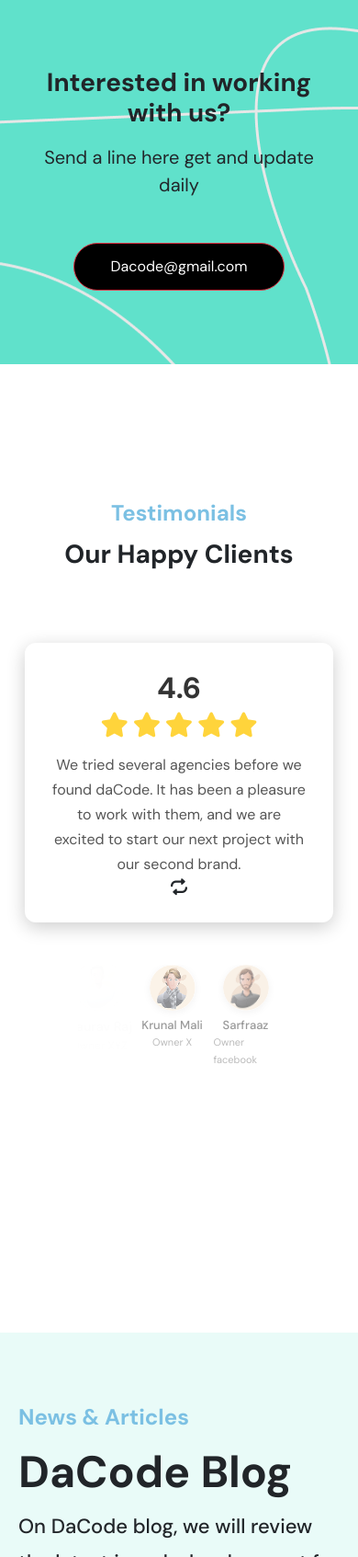
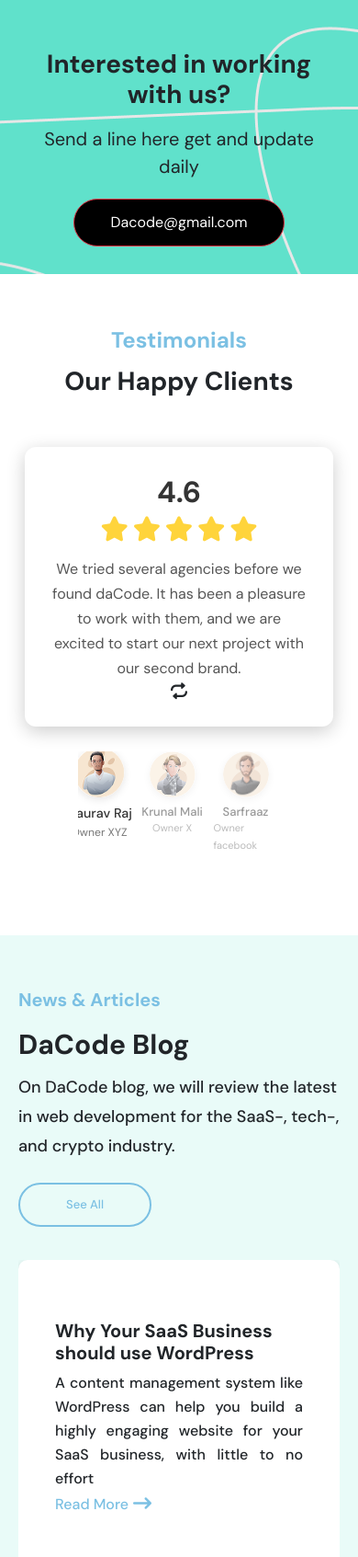
Before and after one commit to GauravRaj810/DacodeWithbootstrap, a website: page home.html in a window 390 px wide. Shown: the part 5040-6733 px from the top of the page at 92% size. Drawn offline with nearby package versions, Linux system fonts and the light colour scheme; a web font is replaced by a local one.

Commit message:
status : all made but somearea less use of bootstrap

```diff
--- a/home.html
+++ b/home.html
@@ -4,7 +4,7 @@
 <head>
   <meta charset="utf-8">
 <meta name="viewport" content="width=device-width, initial-scale=1, maximum-scale=1, user-scalable=no">
-  <title>Dacode || Homepage</title>
+  <title>Dacode</title>
   <link rel="icon" type="image/png" href="/images/logo 1.png">
   <!-- Swiper CSS -->
   <link rel="stylesheet" href="https://cdn.jsdelivr.net/npm/swiper@11/swiper-bundle.min.css" />
@@ -546,8 +546,8 @@
   <section class="contact-section">
     <div class="container">
       <div class="row mx-auto">
-        <h2 class="fw-bold fs-1 text-center mb-3">Interested in working with us?</h2>
-        <p class="text-center fs-5 mb-5">Send a line here get and update daily</p>
+        <h2 class="contact-section-title fw-bold fs-1 text-center mb-3">Interested in working with us?</h2>
+        <p class="contact-section-desc text-center fs-5 mb-5">Send a line here get and update daily</p>
         <div class="contact-btn d-flex justify-content-center">
           <button class="btn btn-danger " type="button">Dacode@gmail.com</button>
         </div>
@@ -718,6 +718,7 @@
             </div>
           </div>
         </div>
+        <!-- end of testimonal thumb gallery  -->
       </div>
     </div>
   </section>
--- a/js/app.js
+++ b/js/app.js
@@ -45,8 +45,9 @@
   preloader.classList.add("hide-preloader");
 });
 
+
+
 //****************** top link and scrolling -******************
-
 const topLink = document.querySelector(".top-link");
 // Show button on scroll
 window.addEventListener("scroll", function () {
@@ -62,6 +63,11 @@
   e.preventDefault();
   window.scrollTo({ top: 0, behavior: "smooth" });
 });
+
+
+
+// testimonal swiper content ---
+
 document.addEventListener('DOMContentLoaded', function() {
   // Initialize the top gallery (testimonials content)
   const galleryTop = new Swiper('.testimonial-gallery-top', {
@@ -77,8 +83,9 @@
       slideShadows: true,
     },
   });
-  //****************** thumb swiper ******************
 
+
+//****************** thumb swiper ******************
   const galleryThumbs = new Swiper('.testimonial-gallery-thumbs', {
     spaceBetween: 5,
     centeredSlides: true, // Center the active thumbnail
@@ -140,62 +147,63 @@
     992: {
       slidesPerView: 3,
       spaceBetween: 20,
-      navigation: {
-        nextEl: null, // Disable next button
-        prevEl: null, // Disable prev button
-      },
     },
     // When the screen width is <= 768px
     768: {
       slidesPerView: 2,
       spaceBetween: 15,
-      navigation: {
-        nextEl: null, // Disable next button
-        prevEl: null, // Disable prev button
-      },
     },
     // When the screen width is <= 480px
     480: {
       slidesPerView: 1,
       spaceBetween: 10,
-      navigation: {
-        nextEl: null, // Disable next button
-        prevEl: null, // Disable prev button
-      },
     },
-    // When the screen width is <= 480px
+    // When the screen width is <= 320px
     320: {
       slidesPerView: 1,
       spaceBetween: 10,
-      navigation: {
-        nextEl: null, // Disable next button
-        prevEl: null, // Disable prev button
-      },
     },
   },
   on: {
-    init: function (swiper) {
-      // Dynamically hide the prev button based on screen width
-      if (window.innerWidth <= 992) {
-        document.querySelector(".blog-button-prev").style.display = "none";
-        document.querySelector(".blog-button-next").style.display = "none";
-      } else {
-        document.querySelector(".blog-button-prev").style.display = swiper.isBeginning ? "none" : "block";
-        document.querySelector(".blog-button-next").style.display = "block";
-      }
+    init: function () {
+      updateNavigationVisibility();
+    },
+    resize: function () {
+      updateNavigationVisibility();
     },
     slideChange: function (swiper) {
-      // Dynamically adjust the prev button visibility on slide change
-      if (window.innerWidth <= 992) {
-        document.querySelector(".blog-button-prev").style.display = "none";
-      } else {
+      // Show/hide prev button based on if we're at the beginning
+      if (window.innerWidth > 992) {
         document.querySelector(".blog-button-prev").style.display = swiper.isBeginning ? "none" : "block";
+        document.querySelector(".blog-button-next").style.display = swiper.isEnd ? "none" : "block";
       }
     }
   }
 });
 
+// Function to update navigation buttons visibility based on screen width
+function updateNavigationVisibility() {
+  const prevBtn = document.querySelector(".blog-button-prev");
+  const nextBtn = document.querySelector(".blog-button-next");
+
+  if (window.innerWidth <= 992) {
+    prevBtn.style.display = "none";
+    nextBtn.style.display = "none";
+  } else {
+    prevBtn.style.display = blogSwiper.isBeginning ? "none" : "block";
+    nextBtn.style.display = blogSwiper.isEnd ? "none" : "block";
+  }
+}
+
+// Add event listener for window resize
+window.addEventListener('resize', updateNavigationVisibility);
+
+// Make sure navigation is correctly set on page load
 document.addEventListener("DOMContentLoaded", function () {
+  // Update navigation visibility after a slight delay to ensure Swiper is fully initialized
+  setTimeout(updateNavigationVisibility, 100);
+
+  // Fix for testimonial gallery height if it exists
   let swiperTop = document.querySelector(".testimonial-gallery-top");
   if (swiperTop) {
     swiperTop.style.height = "auto";
--- a/scss/blog.scss
+++ b/scss/blog.scss
@@ -1,20 +1,17 @@
 .blog-section {
-
   background: $light-bg-clr;
 }
 .blog-section-wrapper {
   display: flex;
 
   padding: 150px 0 150px 150px;
-  @media(max-width: 1200px){
+  @media (max-width: 1200px) {
     text-align: left;
     flex-direction: column;
     padding: 100px 0 100px 60px;
   }
-  @media(max-width: 992px){
-
-
-  padding: 80px 20px;
+  @media (max-width: 992px) {
+    padding: 60px 20px;
   }
 }
 .news-article-wrapper {
@@ -23,6 +20,9 @@
     font-weight: 700;
     font-size: 48px;
     line-height: 100%;
+    @media (max-width: 576px) {
+      font-size: 30px;
+    }
   }
 
   h3 {
@@ -31,6 +31,10 @@
     font-size: 24px;
     line-height: 100%;
     letter-spacing: 0.6%;
+    @media (max-width: 576px) {
+      margin-bottom: 10px;
+      font-size: 20px;
+    }
   }
   p {
     font-family: DM Sans;
@@ -38,6 +42,10 @@
     font-size: 22px;
     line-height: 177%;
     letter-spacing: 0%;
+    @media (max-width: 576px) {
+      margin-bottom: 10px;
+      font-size: 18px;
+    }
   }
 }
 .blog-swiper {
@@ -47,17 +55,24 @@
   position: relative;
 }
 
-.swiper-horizontal{
-    min-height: 350px;
+.swiper-horizontal {
+  min-height: 350px;
 }
 
 .blog-swiper .swiper-slide {
-    padding: 83px 35px 55px 34px;
-
-  background: #fff;
-
+  padding: 83px 35px 55px 34px;
+  background: $clr-white;
   border-radius: 10px;
   box-shadow: 0 4px 10px rgba(0, 0, 0, 0.2);
+  @media(max-width:1678px){
+    padding: 50px 10px 100px 10px;
+  }
+  @media(max-width:1200px){
+    padding: 65px 25px 40px 25px;
+  }
+  @media(max-width:992px){
+    padding: 65px 40px 20px 40px;
+  }
   h3 {
     font-weight: 700;
     font-size: 20px;
@@ -89,7 +104,7 @@
   top: 50%;
   transform: translateY(-50%);
   z-index: 10;
-  @media(max-width: 992px){
+  @media (max-width: 992px) {
     display: none;
   }
 }
--- a/scss/buttons.scss
+++ b/scss/buttons.scss
@@ -167,6 +167,11 @@
     font-size: 14px;
   }
 
+  @media (max-width: 576px) {
+    padding: 4px 8px;
+    font-size: 13px;
+  }
+
   &:hover {
   color: $clr-white;
     box-shadow: 0px 3px 8px rgba(0, 0, 0, 0.08);
--- a/scss/contact.scss
+++ b/scss/contact.scss
@@ -16,6 +16,20 @@
         padding: 140px 10px;
     }
     @media(max-width: 576px){
-        padding: 80px 10px;
+        padding: 60px  10px 30px 10px;
+        margin-bottom: 60px;
     }
 }
+
+.contact-section-title{
+    @media(max-width:576px){
+
+        margin-bottom: 5px;
+    }
+}
+
+.contact-section-desc{
+    @media(max-width:576px){
+        margin-bottom: 20px !important;
+    }
+}
--- a/scss/footer.scss
+++ b/scss/footer.scss
@@ -20,6 +20,10 @@
   @media(max-width: 1450px){
     flex-direction: column;
     gap: 40px;
+  }
+  @media(max-width: 576px){
+    gap: 30px;
+    padding: 60px 0 0 0 ;
   }
 
 
--- a/scss/testimonalsec.scss
+++ b/scss/testimonalsec.scss
@@ -1,10 +1,10 @@
 .testimonal-section {
-
   margin: 150px 0 0 0;
   padding: 0 15px;
+  @media(max-width:576px){
+    margin: 50px 0 0 0;
+  }
 }
-
-
 
 .testimonal-subtitle {
   color: $secondry-clr;
@@ -18,11 +18,14 @@
   font-size: 48px;
   text-align: center;
   margin-bottom: 30px;
+  @media(max-width:576px){
+    margin-bottom: 5px;
+  }
 }
 
 /* Testimonial Slider Styles */
 .testimonial-section {
-  margin: 50px 0;
+  margin: 50px 0 0 0; // Changed to remove bottom margin
   position: relative;
 }
 
@@ -34,21 +37,20 @@
 .testimonial-gallery-top {
   height: auto !important;
   min-height: 150px; /* Adjust as needed */
+  margin-bottom: 0; // Explicitly remove bottom margin
 }
 
-
 .testimonial-gallery-thumbs {
-  height: 100px;
+  height: auto; // Changed from fixed height to auto
   box-sizing: border-box;
   padding: 0;
   max-width: 400px;
   margin: 0 auto;
+  margin-bottom: 0; // Explicitly remove bottom margin
 }
 
 /* Slide containers */
 .testimonial-slide-container {
-
-
   display: flex;
   flex-direction: column;
   text-align: center;
@@ -84,7 +86,6 @@
 .profile-img-wrapper img {
   width: 100%;
   height: 100%;
-
 }
 
 /* Text styles */
@@ -121,17 +122,16 @@
 
 /* Thumbnail styles */
 .testimonial-gallery-thumbs .swiper-slide {
-
   width: 33.33%;
-  height: 50%;
+  height: auto;
   opacity: 0.5;
   cursor: pointer;
   transition: all 0.3s ease;
+  margin-bottom: 0;
 }
 
-
 .testimonial-gallery-thumbs .swiper-slide-active {
-  opacity: 1%;
+  opacity: 1;
 }
 
 .testimonial-gallery-thumbs .swiper-slide-active .testimonial-thumb-container {
@@ -140,15 +140,22 @@
 
 /* Swiper wrapper - making thumbnails closer */
 .testimonial-gallery-thumbs .swiper-wrapper {
-  height: 50%;
+  height: auto;
   justify-content: center;
   gap: 5px;
+  margin-bottom: 0;
+  padding-bottom: 0;
 }
 
+/* Mobile specific fixes */
 .testimonial-section .swiper-horizontal {
-  height: auto !important;
+  @media(max-width:576px){
+    height: auto !important;
+    min-height: 200px;
+    margin-bottom: 0 !important;
+    padding-bottom: 0 !important;
+  }
 }
-
 
 /* Custom Navigation buttons */
 .custom-next-button,
@@ -244,10 +251,13 @@
 @media (max-width: 576px) {
   .testimonial-gallery-thumbs {
     max-width: 220px;
+    margin-bottom: 0; // Explicitly remove bottom margin
   }
 
   .testimonial-gallery-top {
-    height: 280px;
+    height: auto !important; // Changed to auto
+    min-height: 150px;
+    margin-bottom: 0; // Explicitly remove bottom margin
   }
 
   .custom-next-button,
@@ -264,4 +274,15 @@
   .testimonial-desc {
     font-size: 15px;
   }
+
+  // Extra fixes for mobile spacing issues
+  .testimonial-section {
+    margin: 50px 0 0 0;
+  }
+
+  .testimonial-gallery-thumbs .swiper-wrapper,
+  .testimonial-gallery-thumbs .swiper-slide {
+    margin-bottom: 0;
+    padding-bottom: 0;
+  }
 }
--- a/scss/utilities.scss
+++ b/scss/utilities.scss
@@ -30,45 +30,3 @@
     }
   }
 }
-
-
-.top-link.show-link {
-  opacity: 1;
-  visibility: visible;
-  animation: bounce 1s infinite ease-in-out;
-  transition: opacity 0.3s ease-in-out, visibility 0.3s ease-in-out;
-}
-.top-link:hover{
-  background: #4d97bd;
-  color: $clr-white;
-}
-
-.top-link {
-  z-index: 9999;
-  position: fixed;
-  bottom: 80px;
-  right: 30px;
-  background: $secondry-clr;
-  color: $clr-white;
-  padding: 12px 18px;
-  border-radius: 5px;
-  text-decoration: none;
-  font-size: 16px;
-  font-weight: bold;
-  opacity: 0;
-  visibility: hidden;
-  animation: bounce 0.5s infinite ease-in-out;
-  transition: opacity 0.3s ease-in-out, visibility 0.3s ease-in-out;
-}
-
-@keyframes bounce {
-  0%, 20%, 50%, 80%, 100% {
-      transform: translateY(0);
-  }
-  40% {
-      transform: translateY(-20px);
-  }
-  60% {
-      transform: translateY(-5px);
-  }
-}
```
Also changed, not shown: scss/app.scss (+48 -0 lines), build/css/app.css, 1 other file.
